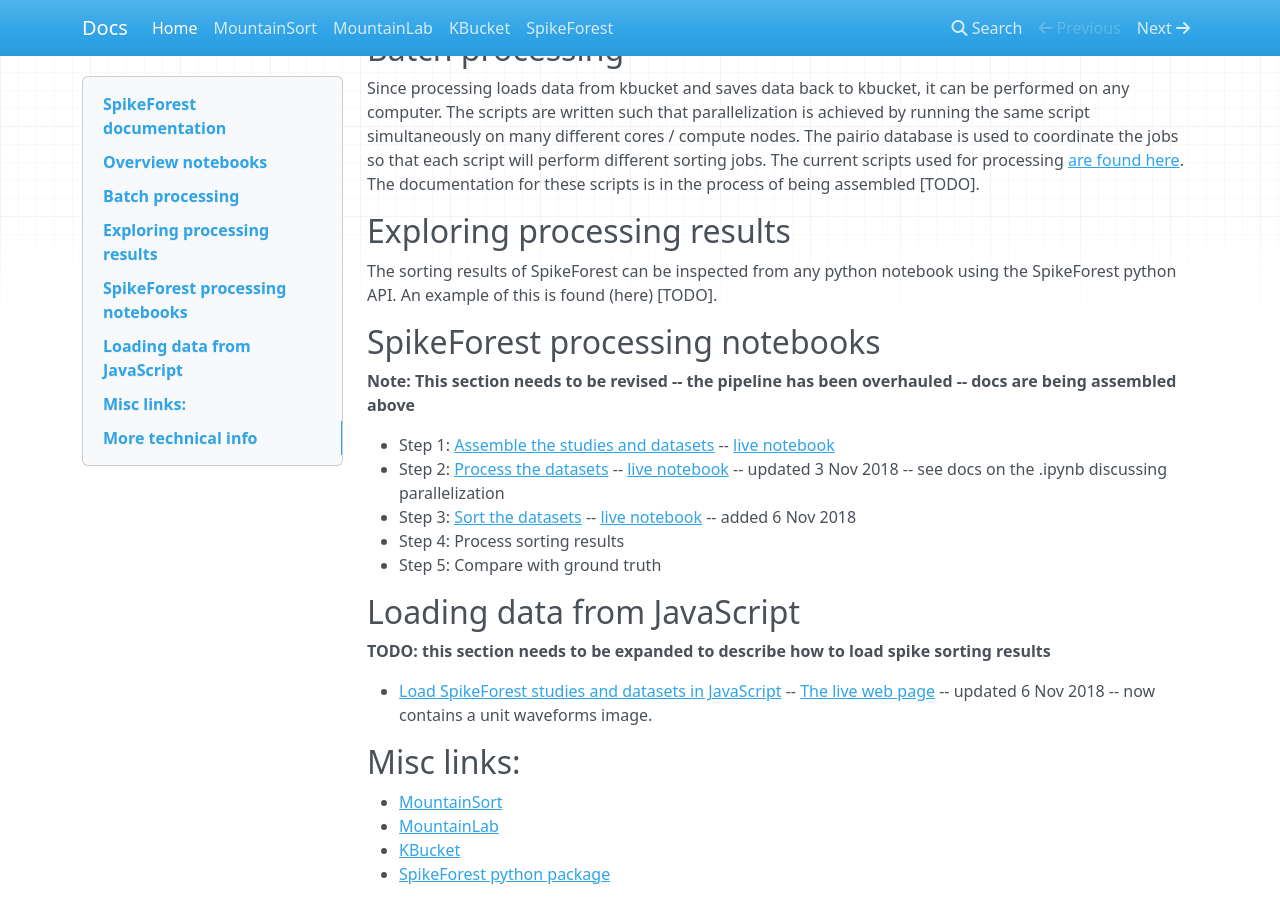
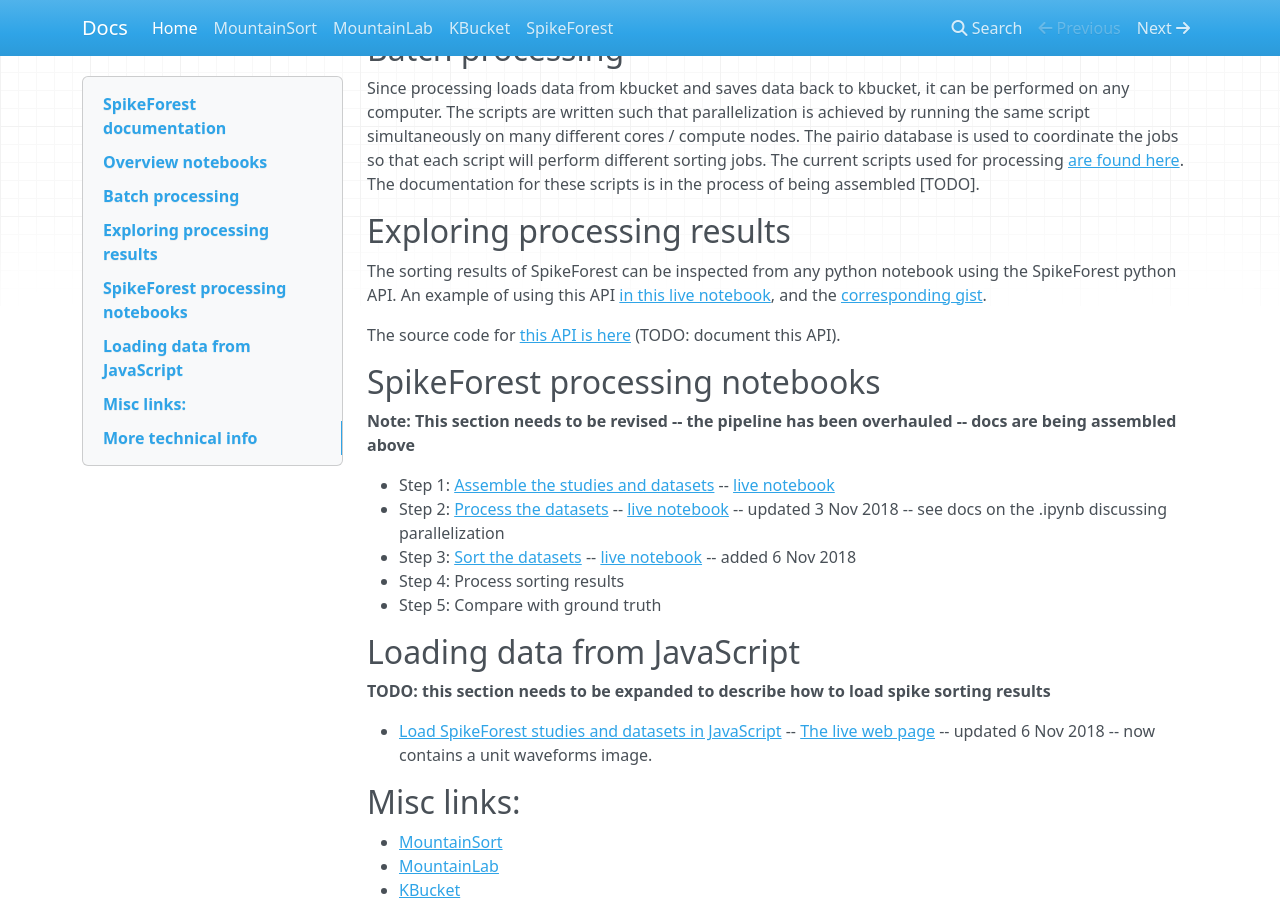
Before and after one commit to scratcharchive/spikeforest-docs, an MkDocs documentation site: the page built from docs/index.md, in a window 1280 px wide and 900 px high, scrolled down 371 px. Built offline with MkDocs 1.6.1, drawn with Linux system fonts in a browser that asks for light colours; nearby versions of some CDN libraries.

Commit message:
Update index.md

```diff
--- a/docs/index.md
+++ b/docs/index.md
@@ -18,7 +18,9 @@
 
 ## Exploring processing results
 
-The sorting results of SpikeForest can be inspected from any python notebook using the SpikeForest python API. An example of this is found (here) [TODO].
+The sorting results of SpikeForest can be inspected from any python notebook using the SpikeForest python API. An example of using this API [in this live notebook](https://colab.research.google.com/gist/magland/1028fc92568c86f6b5a6e56766f9a8f1/explore_spikeforest_results.ipynb), and the [corresponding gist](https://gist.github.com/magland/1028fc92568c86f6b5a6e56766f9a8f1#file-explore_spikeforest_results-ipynb).
+
+The source code for [this API is here](https://github.com/magland/spikeforest/blob/master/spikeforest/sfdata/sfdata.py) (TODO: document this API).
 
 ## SpikeForest processing notebooks
 
```
